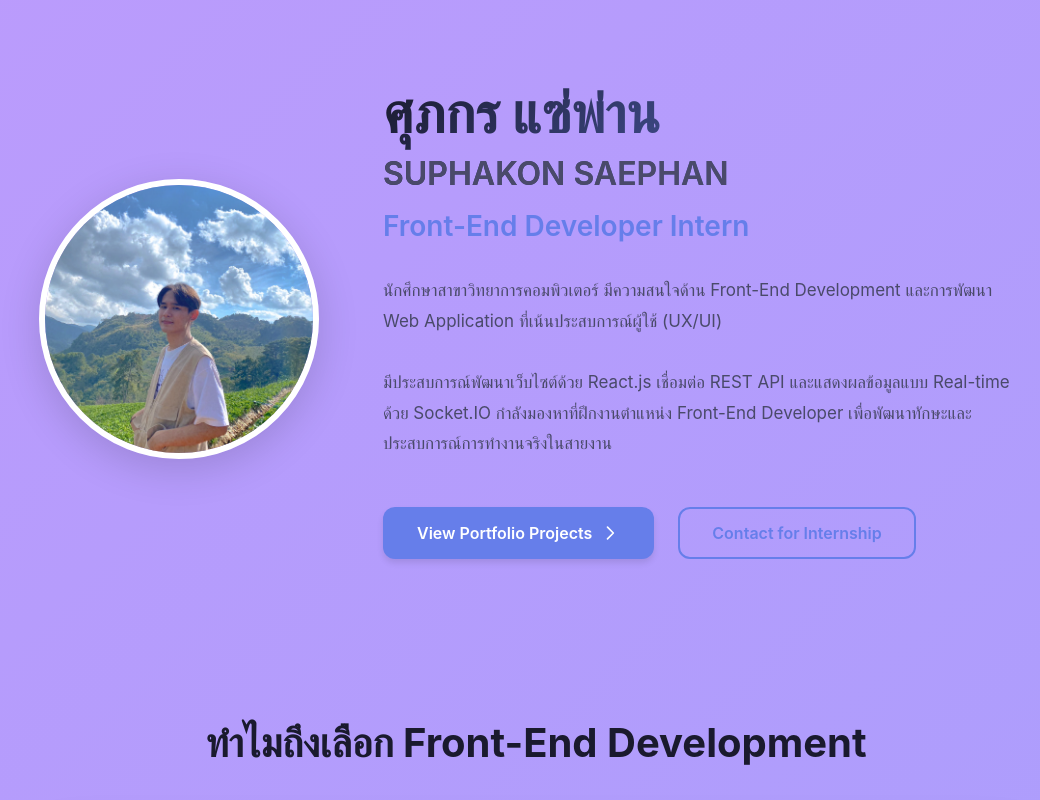
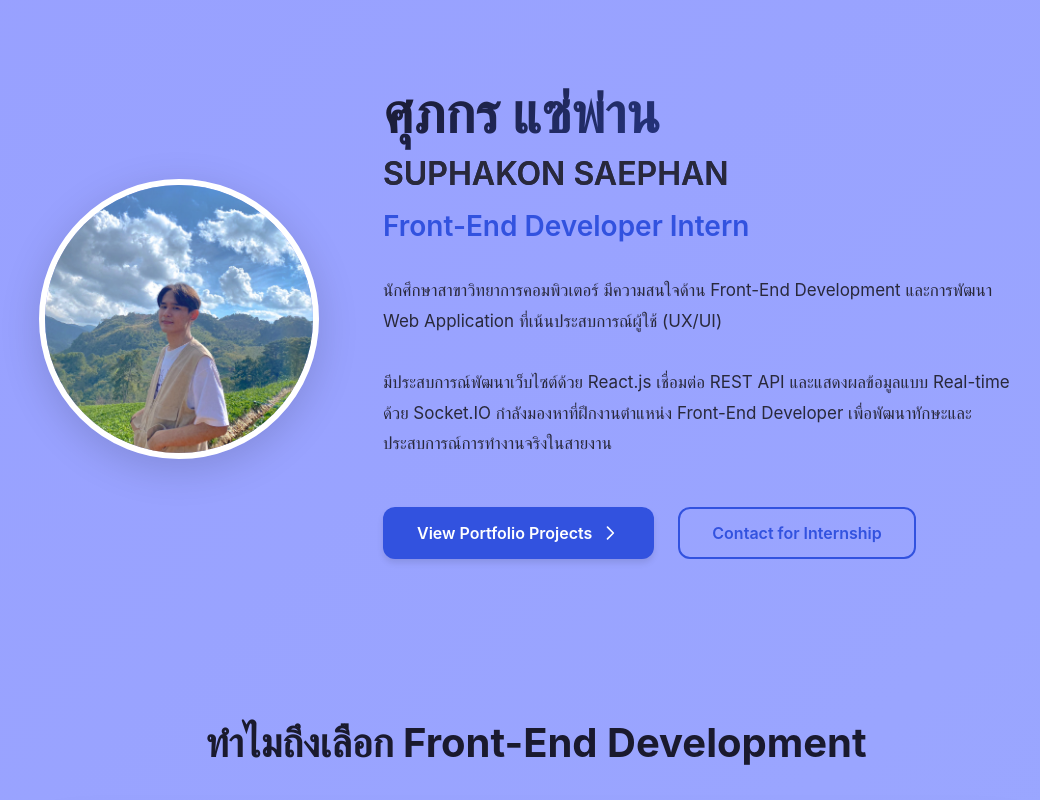
Before and after one commit to 66JJN/66JJN.github.io, a React (Vite) app: page / in a window 1280 px wide. Shown: the top 800 px of the page, without its empty margins (104-1144 px from the left). Built offline with nearby package versions, Linux system fonts and the light colour scheme.

Commit message:
แก้ไขสีพื้นหลัง

```diff
--- a/src/index.css
+++ b/src/index.css
@@ -1,9 +1,16 @@
 :root {
   /* Colors - Admin Dashboard Style */
-  --color-bg: linear-gradient(135deg, #667eea 25%, #764ba2 25%, #f093fb 25%, #4facfe 75%, #00f2fe 100%);
+  --color-bg: linear-gradient(
+    135deg,
+    #7f7cff 0%,
+    #8f8cff 25%,
+    #9aa5ff 45%,
+    #8fd3f4 70%,
+    #7bdff2 100%
+    );
   --color-text-primary: #1a1a2e;
-  --color-text-secondary: #4a4a6a;
-  --color-accent: #667eea;
+  --color-text-secondary: #29293b;
+  --color-accent: #3252df;
   --color-accent-dark: #402168;
   --color-border: rgba(255, 255, 255, 0.3);
   --color-card-bg: rgba(255, 255, 255, 0.95);
```
